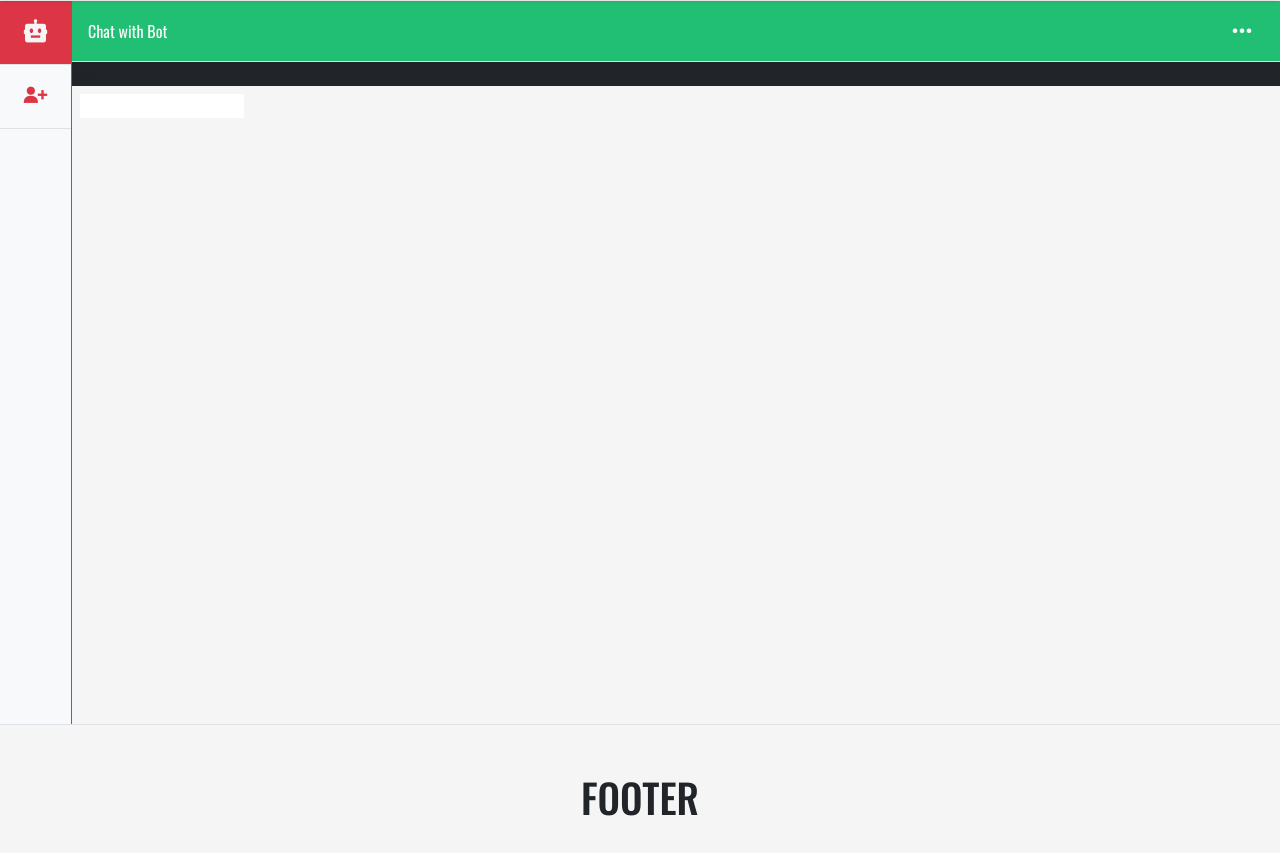
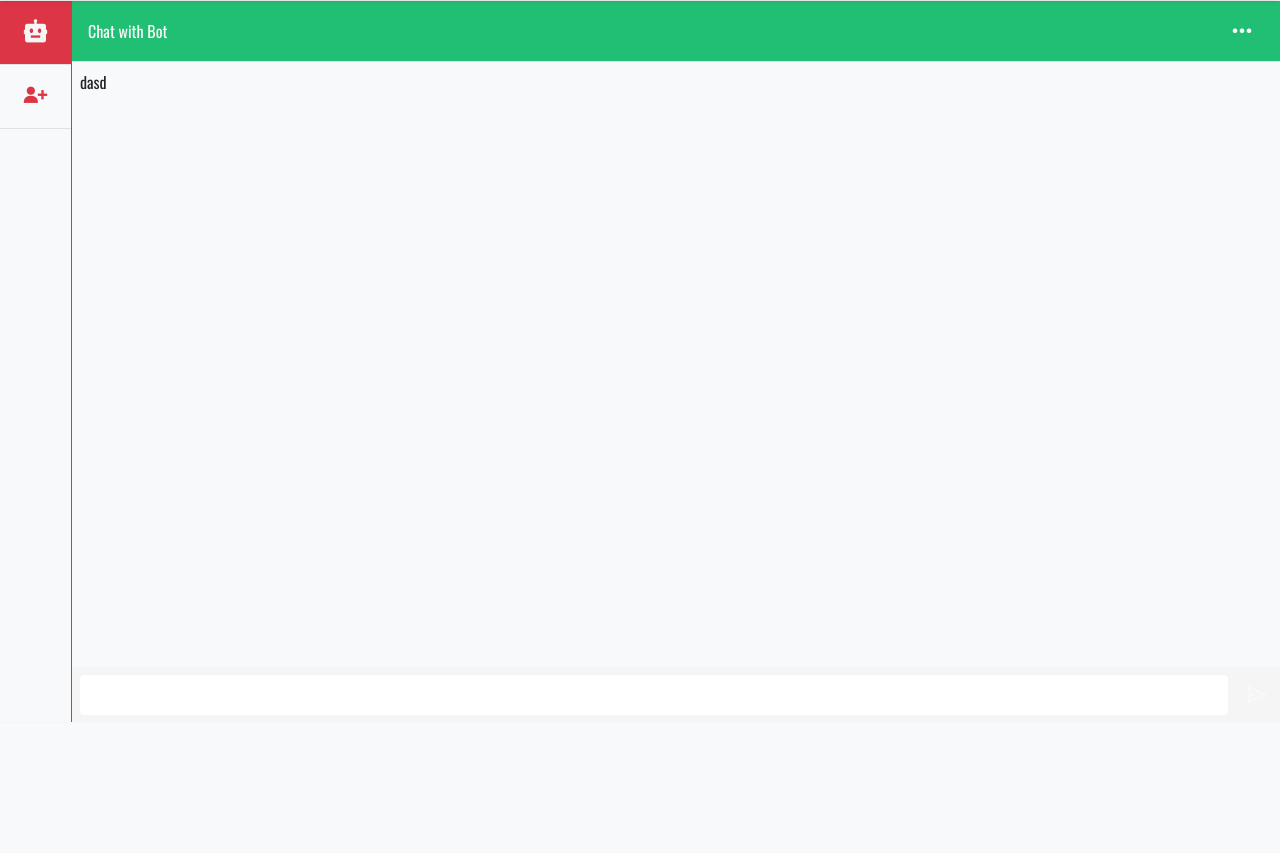
Before and after one commit to frnkln-olvrs/DocConnect, a PHP site: page /user/chat.php in a window 1280 px wide. Shown: the part 77-930 px from the top of the page. After the commit the page ends 799 px from the top, so only its background shows below. Run offline with PHP 8.4, Linux system fonts and the light colour scheme; some libraries are stand-ins or nearby versions.

Commit message:
chat page

```diff
--- a/css/style.css
+++ b/css/style.css
@@ -202,8 +202,12 @@ section#services .card {
 
 /* CHAT.PHP CHAT SECTION */
 section#chat {
-  height: calc(100vh - 77px);
+  height: calc(100vh - 79px);
   margin-top: 30px;
+}
+
+section#chat .body {
+  height: calc(100% - 116px);
 }
 
 @media (max-width:450px) {
--- a/user/chat.php
+++ b/user/chat.php
@@ -34,20 +34,21 @@
           </div>
         </div>
 
-        <div class="body bg-dark">
+        <div class="body bg-light p-2">
           dasd
         </div>
 
-        <div class="chat_input p-2">
-          <input type="text" name="" id="">
+        <div class="chat_input d-flex justify-content-end align-items-center p-2 ">
+          <input type="text" name="" id="" class="p-2 rounded-1 w-100 fs-6">
+          <i class='bx bx-send text-light ps-3 pe-1 fs-4' ></i>
         </div>
       </div>
     </div>
   </section>
 
-  <?php
+  <!-- <?php
     require_once ('../includes/footer.php');
-  ?>
+  ?> -->
 
 </body>
 </html>
```
